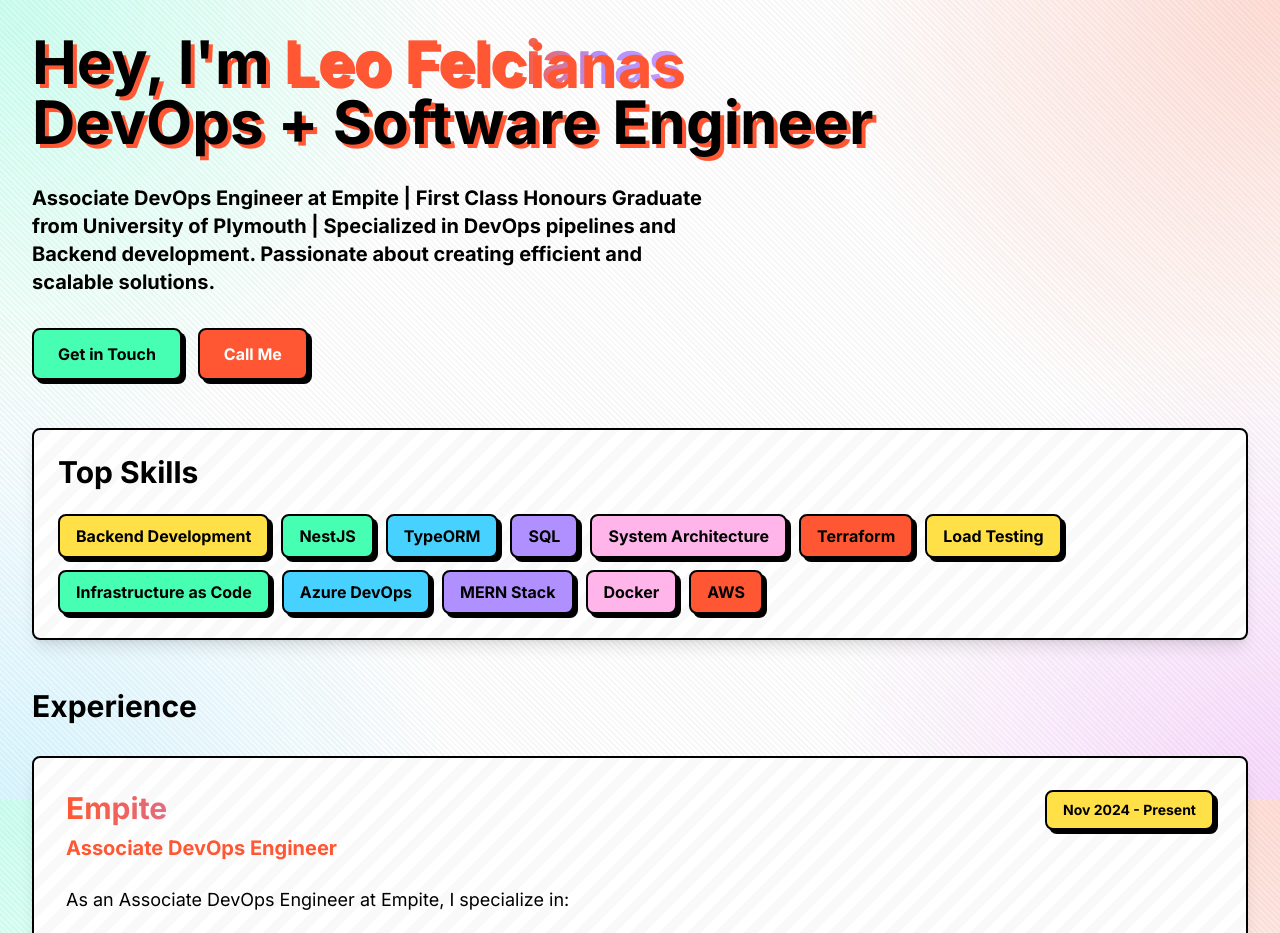
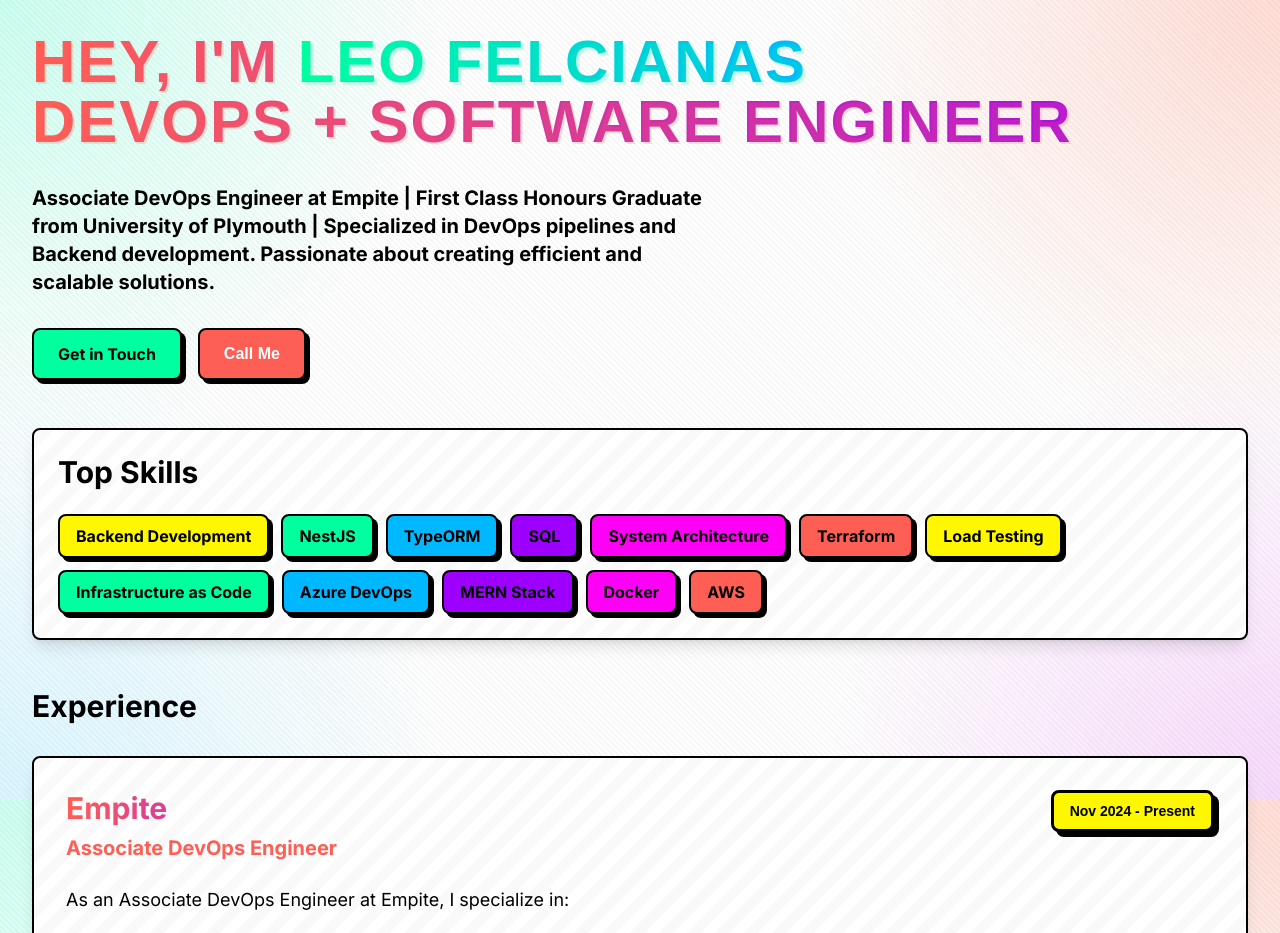
Before and after one commit to DFanso/portfolio-2025, a Next.js app: page / in a window 1280 px wide. Shown: the top 933 px of the page. Built offline with nearby package versions, Linux system fonts and the light colour scheme.

Commit message:
font change

```diff
--- /dev/null
+++ b/src/app/fonts/fonts.css
@@ -0,0 +1,19 @@
+@font-face {
+  font-family: 'Cyber';
+  src: url('https://assets.codepen.io/605876/Blender-Pro-Bold.otf');
+  font-display: swap;
+}
+
+@font-face {
+  font-family: 'CyberRust';
+  src: url('https://raw.githubusercontent.com/n-ce/CyberRust/main/CyberRust.ttf') format('truetype');
+  font-weight: normal;
+  font-style: normal;
+  font-display: swap;
+}
+
+.cyber-font {
+  font-family: 'Cyber', 'CyberRust', sans-serif;
+  text-transform: uppercase;
+  letter-spacing: 2px;
+}
--- a/src/app/globals.css
+++ b/src/app/globals.css
@@ -1,16 +1,17 @@
 @tailwind base;
 @tailwind components;
 @tailwind utilities;
+@import './fonts/fonts.css';
 
 :root {
   --background: #ffffff;
   --foreground: #000000;
-  --yellow: #FFE047;
-  --green: #47FFB2;
-  --blue: #47D1FF;
-  --purple: #B090FF;
-  --pink: #FFB5EA;
-  --accent: #FF5733;
+  --green: #00ff9f;
+  --pink: #ff00f7;
+  --blue: #00b8ff;
+  --purple: #9d00ff;
+  --yellow: #fff700;
+  --accent: #fe5f55;
   --card-bg: #ffffff;
 }
 
@@ -81,18 +82,41 @@
 @layer components {
   .neo-brutalism {
     @apply border-2 border-black rounded-lg shadow-[4px_4px_0px_0px_rgba(0,0,0,1)];
+    font-family: 'Cyber', 'CyberRust', sans-serif;
+    border: 3px solid #000;
+    box-shadow: 5px 5px 0px #000;
+    transition: all 0.2s ease;
   }
 
   .neo-brutalism-accent {
     @apply bg-[var(--accent)] text-white border-2 border-black rounded-lg shadow-[4px_4px_0px_0px_rgba(0,0,0,1)];
+    font-family: 'Cyber', 'CyberRust', sans-serif;
+    border: 3px solid #000;
+    background: var(--accent);
+    box-shadow: 5px 5px 0px #000;
+    transition: all 0.2s ease;
+  }
+
+  .neo-brutalism:hover {
+    transform: translate(-2px, -2px);
+    box-shadow: 7px 7px 0px #000;
+  }
+
+  .neo-brutalism-accent:hover {
+    transform: translate(-2px, -2px);
+    box-shadow: 7px 7px 0px #000;
   }
 
   .heading-style {
-    @apply text-3xl sm:text-4xl md:text-6xl font-bold;
-    text-shadow: 2px 2px 0px var(--accent);
-    @screen md {
-      text-shadow: 4px 4px 0px var(--accent);
-    }
+    @apply text-4xl sm:text-5xl md:text-6xl font-bold;
+    font-family: 'Cyber', 'CyberRust', sans-serif;
+    text-transform: uppercase;
+    letter-spacing: 2px;
+    background: linear-gradient(to right, var(--accent), var(--purple));
+    -webkit-background-clip: text;
+    background-clip: text;
+    color: transparent;
+    text-shadow: 2px 2px 0px rgba(254, 95, 85, 0.2);
   }
 
   .gradient-text {
@@ -195,17 +219,32 @@
   }
 
   .name-animation {
-    background: linear-gradient(
-      to right,
-      var(--accent) 20%,
-      var(--purple) 30%,
-      var(--pink) 70%,
-      var(--accent) 80%
-    );
-    background-size: 200% auto;
+    font-family: 'Cyber', 'CyberRust', sans-serif;
+    position: relative;
+    display: inline-block;
+    background: linear-gradient(90deg, var(--green), var(--blue));
+    -webkit-background-clip: text;
     background-clip: text;
-    -webkit-text-fill-color: transparent;
-    animation: shine-name 3s linear infinite;
+    color: transparent;
+    text-shadow: 3px 3px 0px rgba(0, 255, 159, 0.2);
+  }
+
+  .name-animation::after {
+    content: '';
+    position: absolute;
+    width: 100%;
+    height: 2px;
+    bottom: -4px;
+    left: 0;
+    background: linear-gradient(90deg, var(--green), var(--blue));
+    transform-origin: right;
+    transform: scaleX(0);
+    transition: transform 0.3s ease-out;
+  }
+
+  .name-animation:hover::after {
+    transform-origin: left;
+    transform: scaleX(1);
   }
 
   .contact-card {
--- a/src/components/sections/Contact.tsx
+++ b/src/components/sections/Contact.tsx
@@ -33,7 +33,7 @@
       viewport={{ once: true, margin: "-100px" }}
       transition={{ duration: 0.5 }}
     >
-      <h2 className="text-3xl font-bold">Let&apos;s Connect</h2>
+      <h2 className="text-3xl font-bold cyber-font">Let&apos;s Connect</h2>
       <div className="grid grid-cols-1 sm:grid-cols-2 gap-4">
         {socialLinks.map((link) => (
           <a
@@ -42,7 +42,7 @@
             target="_blank"
             rel="noopener noreferrer"
             data-color={link.color}
-            className="button text-black hover-target shine flex items-center justify-center gap-3"
+            className="button text-black hover-target shine flex items-center justify-center gap-3 cyber-font"
           >
             {link.icon}
             {link.text}
--- a/src/components/sections/Experience.tsx
+++ b/src/components/sections/Experience.tsx
@@ -42,7 +42,7 @@
       variants={staggerContainer}
     >
       <motion.h2
-        className="text-3xl font-bold"
+        className="text-3xl font-bold cyber-font"
         variants={fadeInUp}
       >
         Experience
@@ -57,7 +57,7 @@
         <div className="flex justify-between items-start flex-wrap gap-4">
           <div className="space-y-2">
             <motion.h3
-              className="text-3xl font-bold bg-clip-text text-transparent bg-gradient-to-r from-[var(--accent)] to-[var(--purple)]"
+              className="text-3xl font-bold bg-clip-text text-transparent bg-gradient-to-r from-[var(--accent)] to-[var(--purple)] cyber-font"
               initial={{ opacity: 0, x: -20 }}
               animate={{ opacity: 1, x: 0 }}
               transition={{ duration: 0.5, delay: 0.2 }}
@@ -65,7 +65,7 @@
               Empite
             </motion.h3>
             <motion.p
-              className="text-xl font-bold text-[var(--accent)]"
+              className="text-xl font-bold text-[var(--accent)] cyber-font"
               initial={{ opacity: 0, x: -20 }}
               animate={{ opacity: 1, x: 0 }}
               transition={{ duration: 0.5, delay: 0.3 }}
@@ -74,7 +74,7 @@
             </motion.p>
           </div>
           <motion.span
-            className="neo-brutalism px-4 py-2 text-sm font-bold bg-[var(--yellow)] text-black transform hover:rotate-2 transition-transform"
+            className="neo-brutalism px-4 py-2 text-sm font-bold bg-[var(--yellow)] text-black transform hover:rotate-2 transition-transform cyber-font"
             initial={{ opacity: 0, scale: 0.8 }}
             animate={{ opacity: 1, scale: 1 }}
             transition={{ duration: 0.5, delay: 0.4 }}
@@ -89,14 +89,14 @@
           animate={{ opacity: 1, y: 0 }}
           transition={{ duration: 0.5, delay: 0.5 }}
         >
-          <p className="text-lg">
+          <p className="text-lg cyber-font">
             As an Associate DevOps Engineer at Empite, I specialize in:
           </p>
           <ul className="space-y-3 list-none">
             {experienceItems.map((item, index) => (
               <motion.li
                 key={index}
-                className="flex items-center space-x-2"
+                className="flex items-center space-x-2 cyber-font"
                 initial={{ opacity: 0, x: -20 }}
                 animate={{ opacity: 1, x: 0 }}
                 transition={{ duration: 0.3, delay: 0.6 + (index * 0.1) }}
@@ -117,10 +117,10 @@
           {technologies.map((tech, index) => (
             <span
               key={tech}
-              className={`px-3 py-1 text-sm font-bold neo-brutalism
+              className={`px-3 py-1 text-sm font-bold neo-brutalism skill-tag text-black cyber-font
                 ${index % 3 === 0 ? 'bg-[var(--yellow)]' :
                   index % 3 === 1 ? 'bg-[var(--green)]' : 'bg-[var(--blue)]'}
-                text-black`}
+                `}
             >
               {tech}
             </span>
--- a/src/components/sections/FeaturedProjects.tsx
+++ b/src/components/sections/FeaturedProjects.tsx
@@ -39,7 +39,7 @@
   return (
     <section className="space-y-6 sm:space-y-8">
       <motion.h2
-        className="text-2xl sm:text-3xl font-bold"
+        className="text-2xl sm:text-3xl font-bold cyber-font"
         initial={{ opacity: 0, x: -20 }}
         whileInView={{ opacity: 1, x: 0 }}
         viewport={{ once: true }}
@@ -59,14 +59,14 @@
             onMouseEnter={() => onHover(true)}
             onMouseLeave={() => onHover(false)}
           >
-            <h3 className="text-2xl font-bold">{project.title}</h3>
+            <h3 className="text-xl font-bold mb-2 cyber-font">{project.title}</h3>
             <p>{project.description}</p>
             <div className="flex flex-wrap gap-2">
               {project.tech.map(tech => (
                 <span
                   key={tech.name}
                   data-color={tech.color}
-                  className="skill-tag text-black text-sm"
+                  className="skill-tag cyber-font text-black"
                 >
                   {tech.name}
                 </span>
--- a/src/components/sections/TopSkills.tsx
+++ b/src/components/sections/TopSkills.tsx
@@ -38,7 +38,7 @@
       viewport={{ once: true, margin: "-100px" }}
       transition={{ duration: 0.6 }}
     >
-      <h2 className="text-2xl sm:text-3xl font-bold">Top Skills</h2>
+      <h2 className="text-2xl sm:text-3xl font-bold cyber-font">Top Skills</h2>
       <motion.div
         className="flex flex-wrap gap-2 sm:gap-3"
         variants={staggerContainer}
@@ -49,7 +49,7 @@
           <motion.span
             key={skill.text}
             data-color={skill.color}
-            className="skill-tag text-black hover-target shine"
+            className={`skill-tag cyber-font text-black hover-target shine`}
             initial={{ opacity: 0, scale: 0.9 }}
             animate={{ opacity: 1, scale: 1 }}
             transition={{ duration: 0.3, delay: index * 0.1 }}
```
